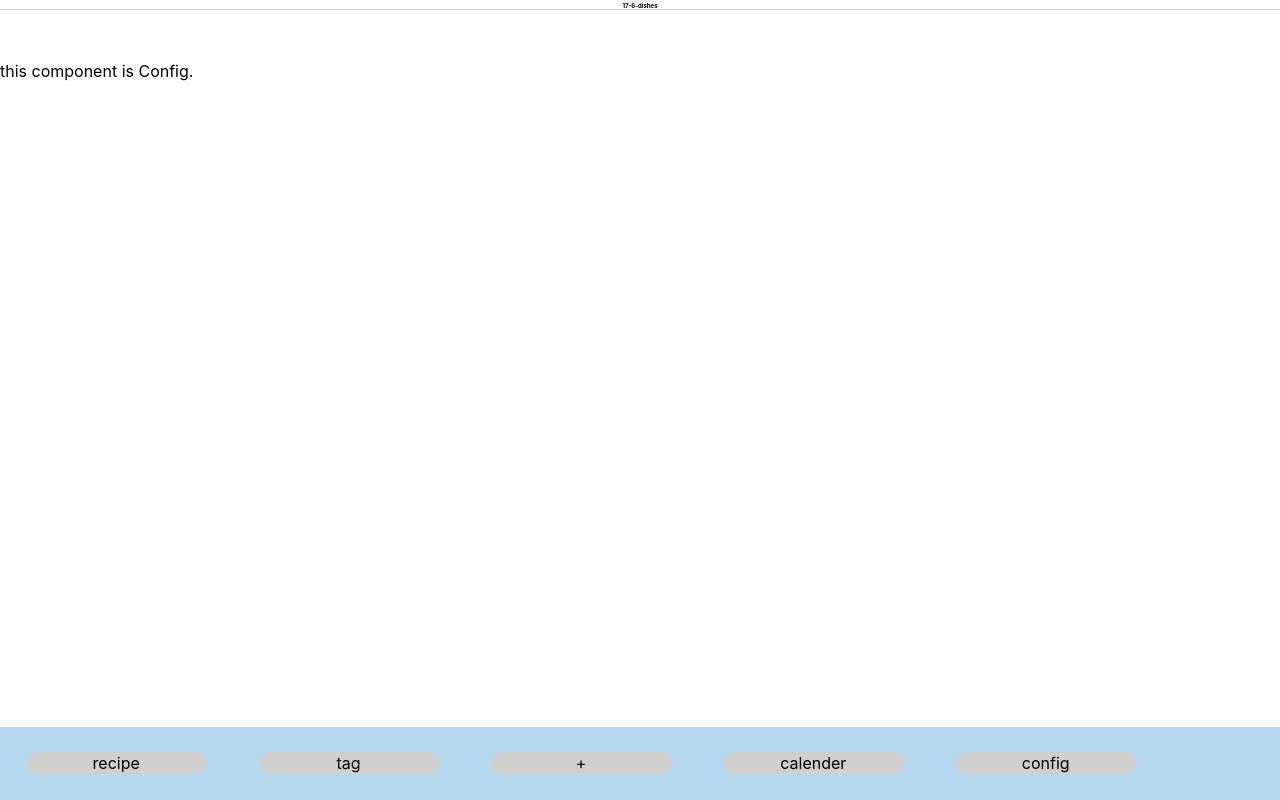
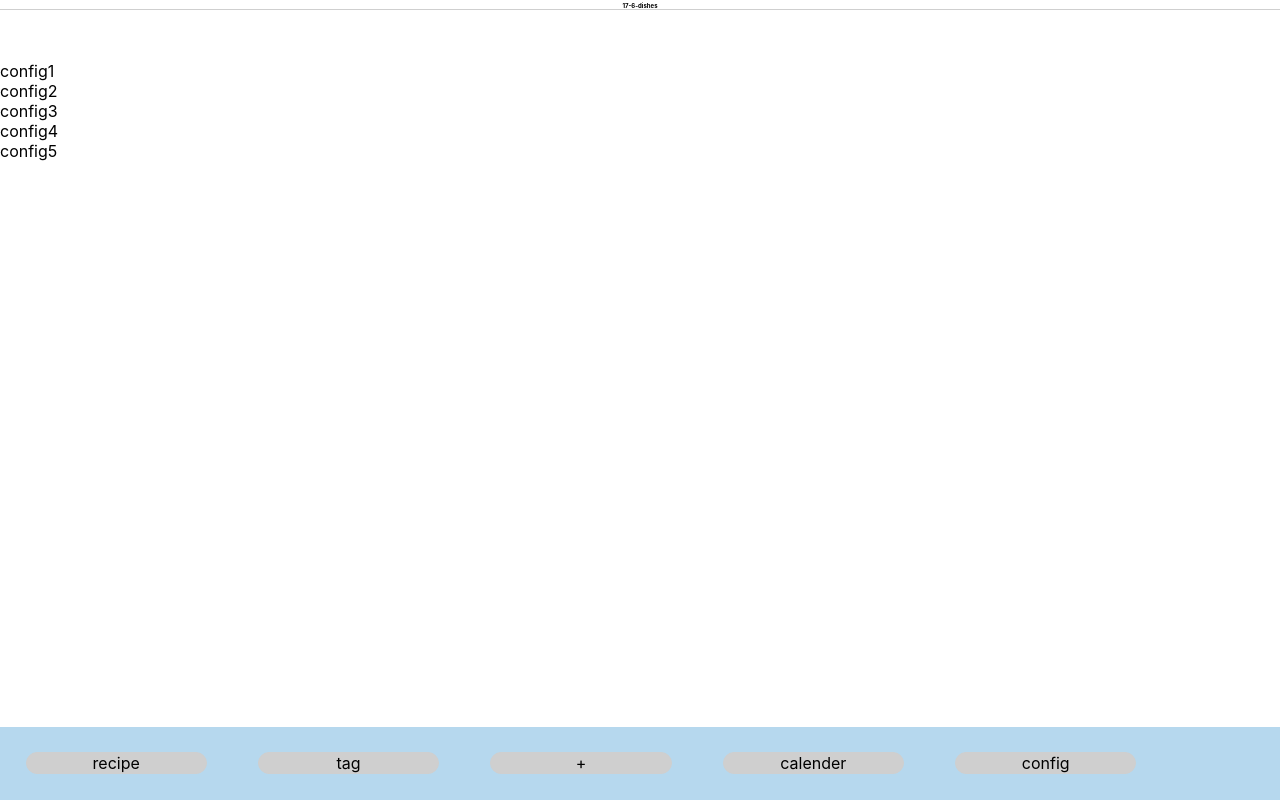
Before and after one commit to ndjndj/dishes-with-react, a React (Create React App) app: page /config in a window 1280 px wide. Built offline with nearby package versions, Linux system fonts and the light colour scheme.

Commit message:
config.js

```diff
--- a/src/screen/config.js
+++ b/src/screen/config.js
@@ -6,8 +6,12 @@ class Config extends React.Component {
         return (
             <React.Fragment>
                 <Header />
-                <div className = "config">
-                    this component is Config.
+                <div className="config">
+                    <div className="config-link">config1</div>
+                    <div className="config-link">config2</div>
+                    <div className="config-link">config3</div>
+                    <div className="config-link">config4</div>
+                    <div className="config-link">config5</div>
                 </div>
                 <Menu />
             </React.Fragment>
```
Also changed, not shown: 1 other file (tests, documents, lock files or other folders).
